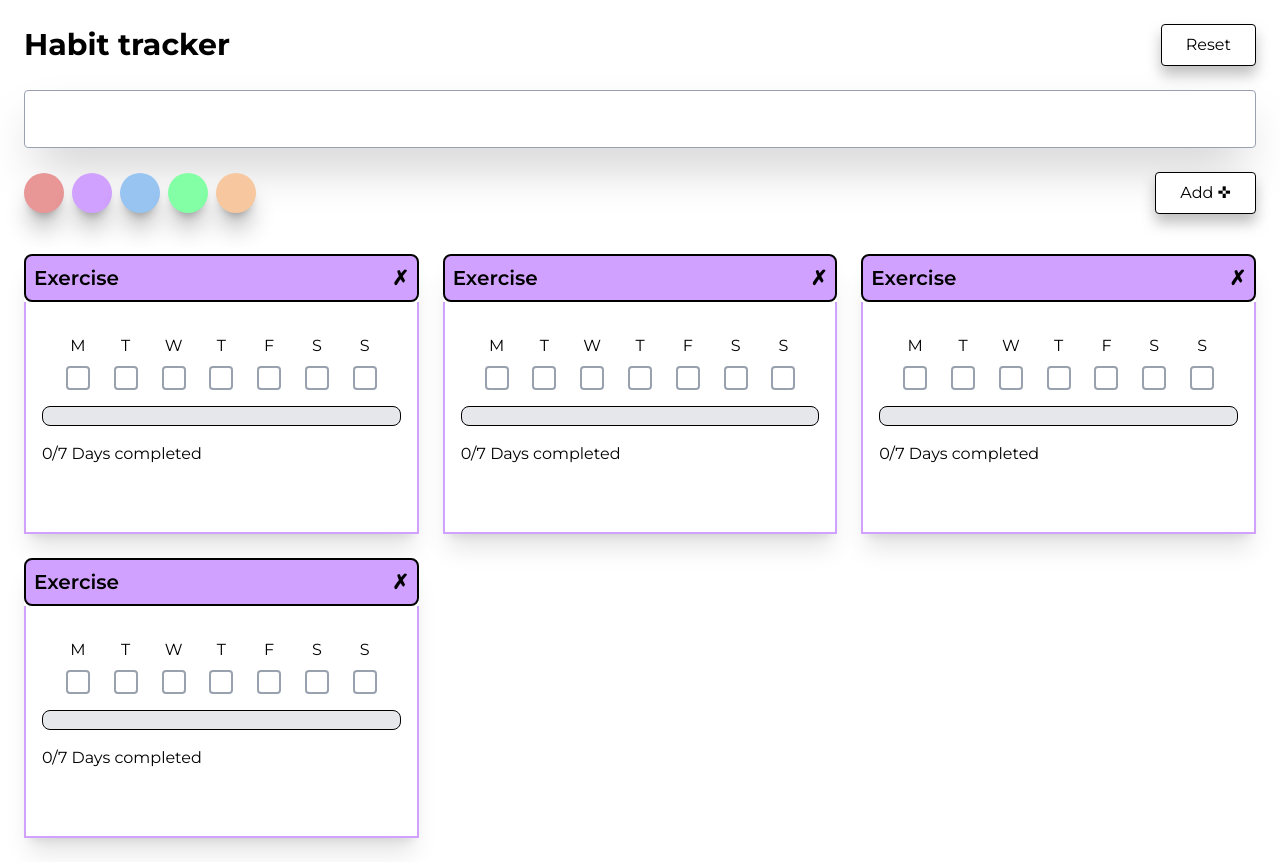
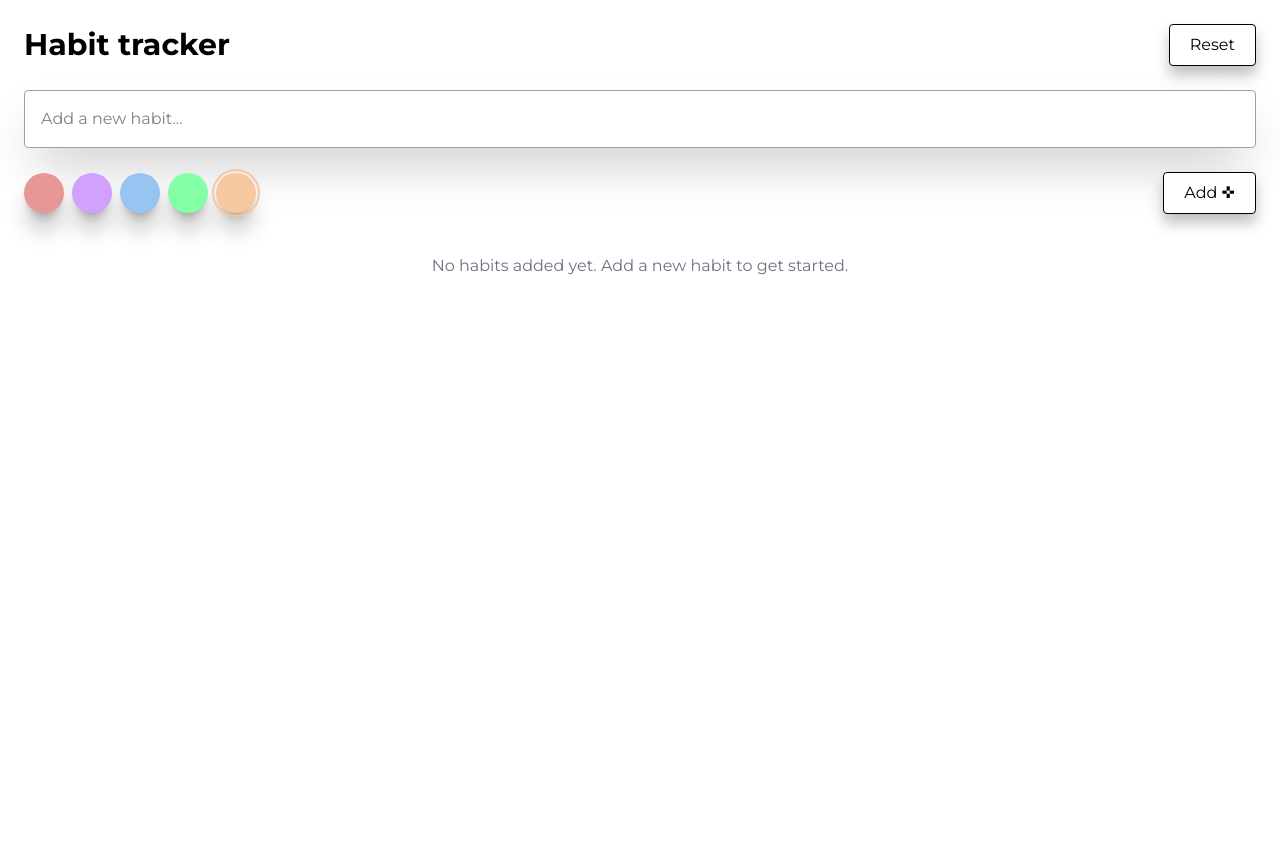
Before and after one commit to danielcueto/habit-tracker, a React (Vite) app: page / in a window 1280 px wide. After the commit the page ends 800 px from the top, so only its background shows below. Built offline with nearby package versions, Linux system fonts and the light colour scheme.

Commit message:
cambios dia 2

```diff
--- a/package.json
+++ b/package.json
@@ -13,6 +13,7 @@
     "@tailwindcss/vite": "^4.1.7",
     "react": "^19.1.0",
     "react-dom": "^19.1.0",
+    "react-icons": "^5.5.0",
     "tailwindcss": "^4.1.7"
   },
   "devDependencies": {
--- a/src/App.tsx
+++ b/src/App.tsx
@@ -1,35 +1,82 @@
+import { useState, useRef } from "react";
 import { Button } from "./components/Button";
-import { ColorButton } from "./components/ColorButton";
 import { HabitCard } from "./components/HabitCard";
+import { AddHabitForm } from "./components/AddHabitForm";
+
+interface Habit {
+  id: string;
+  title: string;
+  color: string;
+}
+
+type HabitCardRef = {
+  resetCheckboxes: () => void;
+};
 
 function App() {
+  const [habits, setHabits] = useState<Habit[]>([]);
+  const habitCardRefs = useRef<{ [key: string]: HabitCardRef | null }>({});
+
+  console.log(habitCardRefs)
+
+  const addHabit = (title: string, color: string) => {
+    if (title.trim() === "") {
+      alert("Please enter a habit title");
+      return;
+    }
+    const newHabit: Habit = {
+      id: Date.now().toString(),
+      title,
+      color,
+    };
+    setHabits([...habits, newHabit]);
+  };
+
+  const deleteHabit = (id: string) => {
+    delete habitCardRefs.current[id];
+    setHabits(habits.filter((habit) => habit.id !== id));
+  };
+
+  const resetAllHabits = () => {
+    // Call the reset method on each habit card reference
+    Object.values(habitCardRefs.current).forEach((ref) => {
+      if (ref && ref.resetCheckboxes) {
+        ref.resetCheckboxes();
+      }
+    });
+  };
+
+  // Function to register habit card refs
+  const registerHabitRef = (id: string, ref: HabitCardRef | null) => {
+    habitCardRefs.current[id] = ref;
+  };
+
   return (
     <main className="flex min-h-screen gap-10 flex-col items-start justify-start p-6">
       <section className="flex flex-col justify-start w-full gap-6 max-w-7xl mx-auto">
         <div className="flex w-full items-center justify-between">
           <h1 className="text-3xl font-bold">Habit tracker</h1>
-          <Button text="Reset" />
+          <Button onClick={resetAllHabits} text="Reset" />
         </div>
-        <input
-          type="text"
-          className="w-full border border-gray-400 rounded py-4 px-4 focus:outline-neutral-900 focus:outline shadow-2xl"
-        />
-        <div className="flex w-full items-center justify-between">
-          <div className="flex gap-2">
-            <ColorButton color="#E89696" />
-            <ColorButton color="#D1A1FF" />
-            <ColorButton color="#98C4F2" />
-            <ColorButton color="#83FFA6" />
-            <ColorButton color="#F7C79F" />
-          </div>
-          <Button text="Add ✜" />
-        </div>
+        <AddHabitForm onSubmit={addHabit}/>
       </section>
+
       <section className="grid grid-cols-1 lg:grid-cols-2 xl:grid-cols-3 gap-6 w-full max-w-7xl mx-auto">
-        <HabitCard title="Exercise" color="#D1A1FF" />
-        <HabitCard title="Exercise" color="#D1A1FF" />
-        <HabitCard title="Exercise" color="#D1A1FF" />
-        <HabitCard title="Exercise" color="#D1A1FF" />
+        {habits.length === 0 ? (
+          <p className="text-gray-500 col-span-full text-center">
+            No habits added yet. Add a new habit to get started.
+          </p>
+        ) : (
+          habits.map((habit) => (
+            <HabitCard
+              key={habit.id}
+              title={habit.title}
+              color={habit.color}
+              onDelete={() => deleteHabit(habit.id)}
+              ref={(ref) => registerHabitRef(habit.id, ref)}
+            />
+          ))
+        )}
       </section>
     </main>
   );
--- /dev/null
+++ b/src/InputBox.tsx
@@ -0,0 +1,19 @@
+export function InputBox({
+  onChange,
+  value = "",
+  placeholder = "Type here...",
+}: {
+  onChange: (e: React.ChangeEvent<HTMLInputElement>) => void;
+  placeholder?: string;
+  value?: string;
+}) {
+  return (
+    <input
+      type="text"
+      onChange={onChange}
+      value={value}
+      placeholder={placeholder}
+      className="w-full border border-gray-400 rounded py-4 px-4 focus:outline-neutral-900 focus:outline shadow-2xl"
+    />
+  );
+}
--- /dev/null
+++ b/src/components/AddHabitForm.tsx
@@ -0,0 +1,44 @@
+import { useState } from "react";
+import { InputBox } from "../InputBox";
+import { ColorButton } from "./ColorButton";
+import { Button } from "./Button";
+
+const colors = {
+  pink: "#E89696",
+  purple: "#D1A1FF",
+  blue: "#98C4F2",
+  green: "#83FFA6",
+  yellow: "#F7C79F",
+};
+
+export function AddHabitForm({ onSubmit }: { onSubmit: (title: string, color: string) => void }) {
+  const [newHabitTitle, setNewHabitTitle] = useState("");
+  const [newHabitColor, setNewHabitColor] = useState(colors.yellow);
+  const handleSubmit = (e: React.FormEvent) => {
+    e.preventDefault();
+    onSubmit(newHabitTitle, newHabitColor);
+  };
+
+  return (
+    <form onSubmit={handleSubmit} className="flex flex-col gap-6">
+      <InputBox
+        value={newHabitTitle}
+        onChange={(e) => setNewHabitTitle(e.target.value)}
+        placeholder="Add a new habit..."
+      />
+      <div className="flex w-full items-center justify-between">
+        <div className="flex gap-2">
+          {Object.entries(colors).map(([colorName, colorValue]) => (
+            <ColorButton
+              key={colorName}
+              color={colorValue}
+              isSelected={newHabitColor === colorValue}
+              onClick={() => setNewHabitColor(colorValue)}
+            />
+          ))}
+        </div>
+        <Button type="submit" text="Add ✜" />
+      </div>
+    </form>
+  );
+}
--- a/src/components/Button.tsx
+++ b/src/components/Button.tsx
@@ -1,6 +1,18 @@
-export function Button({text}: {text: string}) {
+export function Button({
+  text,
+  type = "button",
+  onClick = () => {},
+}: {
+  text: string;
+  type?: "button" | "submit";
+  onClick?: () => void;
+}) {
   return (
-    <button className="bg-white drop-shadow-xl/25 text-black py-2 px-6 rounded border hover:bg-gray-300 cursor-pointer transition-all duration-100 ease-in-out hover:scale-105 active:scale-95">
+    <button
+      type={type}
+      onClick={onClick}
+      className="bg-white drop-shadow-xl/25 text-black py-2 px-5 rounded border hover:bg-gray-300 cursor-pointer transition-all duration-100 ease-in-out hover:scale-105 active:scale-95"
+    >
       {text}
     </button>
   );
--- a/src/components/ColorButton.tsx
+++ b/src/components/ColorButton.tsx
@@ -1,12 +1,21 @@
-export function ColorButton({ color }: { color: string }) {
+export function ColorButton({
+  color,
+  isSelected = true,
+  onClick
+}: {
+  color: string;
+  isSelected?: boolean;
+  onClick?: () => void;
+}) {
   return (
-    <div
-      className="w-10 h-10 rounded-full shadow-xl/30 transition-all duration-50 ease-in-out cursor-pointer hover:scale-110 hover:outline-2 hover:outline-offset-2"
+    <button
+      onClick={onClick}
+      className={`w-10 h-10 rounded-full shadow-xl/30 transition-all duration-50 ease-in-out cursor-pointer hover:scale-110 ${isSelected ? 'outline-2 outline-offset-2' : ''}`}
       style={{
         backgroundColor: color,
-        "--hover-color": color,
         outlineColor: color
       } as React.CSSProperties}
-    ></div>
+      type="button"
+    ></button>
   );
 }
--- a/src/components/HabitCard.tsx
+++ b/src/components/HabitCard.tsx
@@ -1,35 +1,66 @@
-import { useState } from "react";
+import { useState, forwardRef, useImperativeHandle } from "react";
 import { ProgressBar } from "./ProgessBar";
 import type { ChangeEvent } from "react";
+import { MdStars } from "react-icons/md";
 
-export function HabitCard({ title, color }: { title: string; color: string }) {
+interface HabitCardProps {
+  title: string;
+  color: string;
+  onDelete?: () => void;
+}
 
+export const HabitCard = forwardRef<{ resetCheckboxes: () => void }, HabitCardProps>(({ title, color, onDelete }, ref) => {
   const [countDays, setCountDays] = useState(0);
-
+  const [checkboxStates, setCheckboxStates] = useState<boolean[]>(
+    Array(7).fill(false)
+  );
   const days = ["M", "T", "W", "T", "F", "S", "S"];
 
+  // Expose the resetCheckboxes method to parent components
+  useImperativeHandle(ref, () => ({
+    resetCheckboxes: () => {
+      setCheckboxStates(Array(7).fill(false));
+      setCountDays(0);
+    },
+  }));
 
-  const handleCheckboxChange = (e: ChangeEvent<HTMLInputElement>) => {
+  const handleCheckboxChange = (
+    index: number,
+    e: ChangeEvent<HTMLInputElement>
+  ) => {
+    const isChecked = e.target.checked;
+    setCheckboxStates((prev) => {
+      const newStates = [...prev];
+      newStates[index] = isChecked;
+      return newStates;
+    });
+
     setCountDays((prevCount) => {
-      const newCount = prevCount + (e.target.checked ? 1 : -1);
+      const newCount = prevCount + (isChecked ? 1 : -1);
       return Math.max(0, Math.min(newCount, 7));
     });
   };
 
   return (
-    <div
-      className="relative flex flex-col h-70 rounded-lg shadow-xl transition-all duration-100 ease-in-out hover:scale-105"
-    >
+    <div className="relative flex flex-col h-70 rounded-lg shadow-xl transition-all duration-100 ease-in-out hover:scale-105">
       <div
         className="flex justify-between rounded-lg items-center w-full p-2 text-xl font-semibold border-2 z-40"
         style={{
           backgroundColor: color,
         }}
       >
-        <h2>{title}</h2>
-        <span>✗</span>
+        <h2 className="flex gap-4 items-center">
+          {title}
+          {countDays === 7 ? <MdStars /> : null}
+          </h2>
+        <span className="cursor-pointer hover:text-red-700" onClick={onDelete}>
+          ✗
+        </span>
       </div>
-      <div className="flex flex-col w-full p-4 border-l-2 border-r-2 border-b-2  h-full" style={{ borderColor: color }}>
+      <div
+        className="flex flex-col w-full p-4 border-l-2 border-r-2 border-b-2 h-full"
+        style={{ borderColor: color }}
+      >
         <div className="p-4 w-full grid grid-cols-7 grid-rows-2 justify-center align-center gap-2">
           {days.map((day, index) => (
             <span className="place-self-center" key={day + index}>
@@ -37,17 +68,19 @@ export function HabitCard({ title, color }: { title: string; color: string }) {
             </span>
           ))}
 
-          {days.map(() => (
+          {days.map((_, index) => (
             <input
+              key={`checkbox-${index}`}
               type="checkbox"
-              onChange={handleCheckboxChange}
+              checked={checkboxStates[index]}
+              onChange={(e) => handleCheckboxChange(index, e)}
               className="place-self-center appearance-none w-6 h-6 border-2 border-gray-400 rounded-sm relative checked:after:content-['✓'] checked:after:text- checked:after:text-xl checked:after:font-bold checked:after:absolute checked:after:top-1/2 checked:after:left-1/2 checked:after:-translate-x-1/2 checked:after:-translate-y-1/2 focus:outline-none"
             />
           ))}
         </div>
         <ProgressBar value={countDays} min={0} max={7} />
-        <p>{countDays}/7 Days completed</p>
+        <p> {countDays} / 7 Days completed</p>
       </div>
     </div>
   );
-}
+});
```
Also changed, not shown: 1 other file (tests, documents, lock files or other folders).
